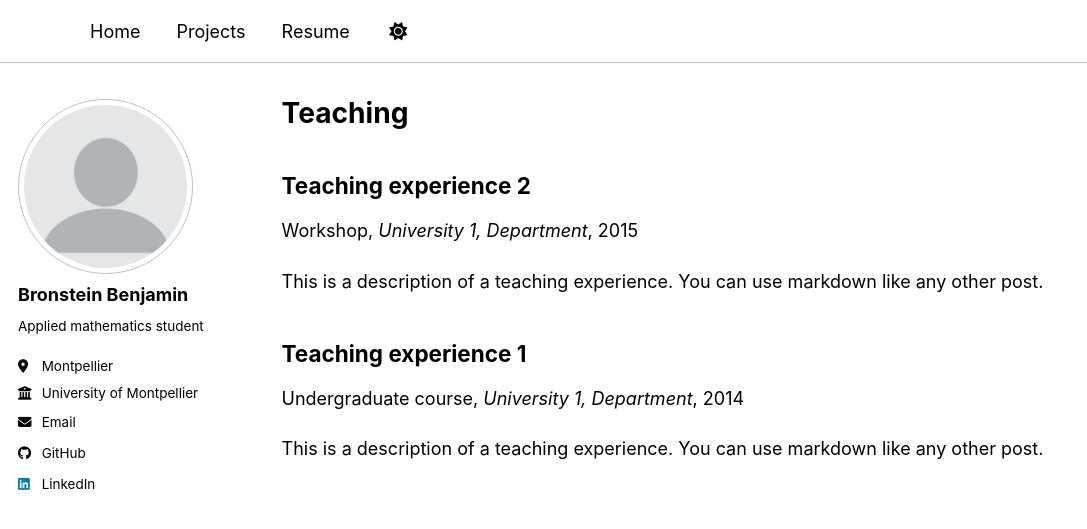
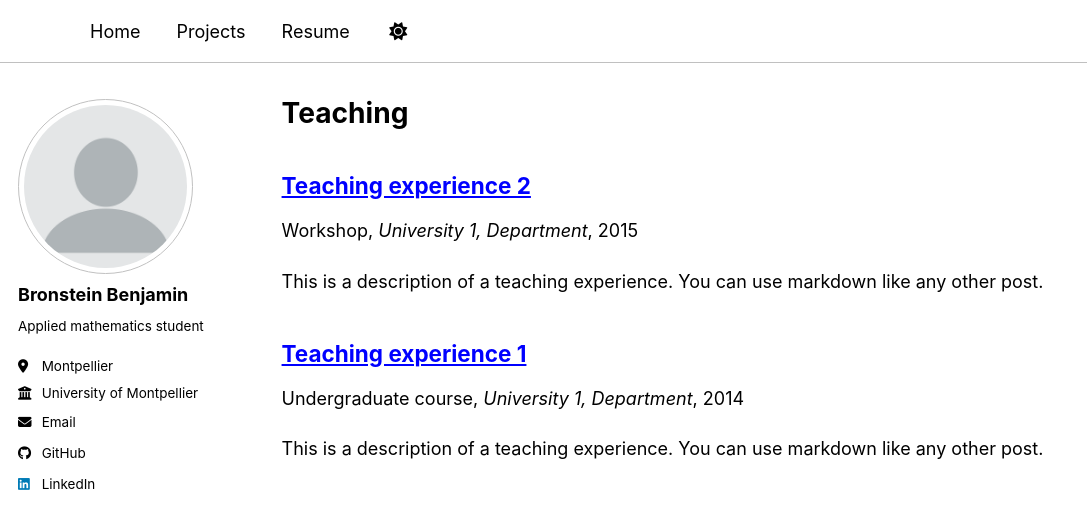
Before and after one commit to HerrBronstein/herrbronstein.github.io, a Jekyll site: the page built from _pages/teaching.html, in a window 1280 px wide. Shown: the top 529 px of the page, without its empty margins (0-1087 px from the left). Built offline with Jekyll 4.4.1, drawn with Linux system fonts in a browser that asks for light colours; a style sheet for code colours, icons or effects is not loaded.

Commit message:
Update main.scss

```diff
--- a/assets/css/main.scss
+++ b/assets/css/main.scss
@@ -41,9 +41,3 @@
 .page__footer {
   display: none;
 }
-
-.archive__item-title a,
-.archive__item-title a:hover {
-  color: inherit;
-  text-decoration: none;
-}
```
